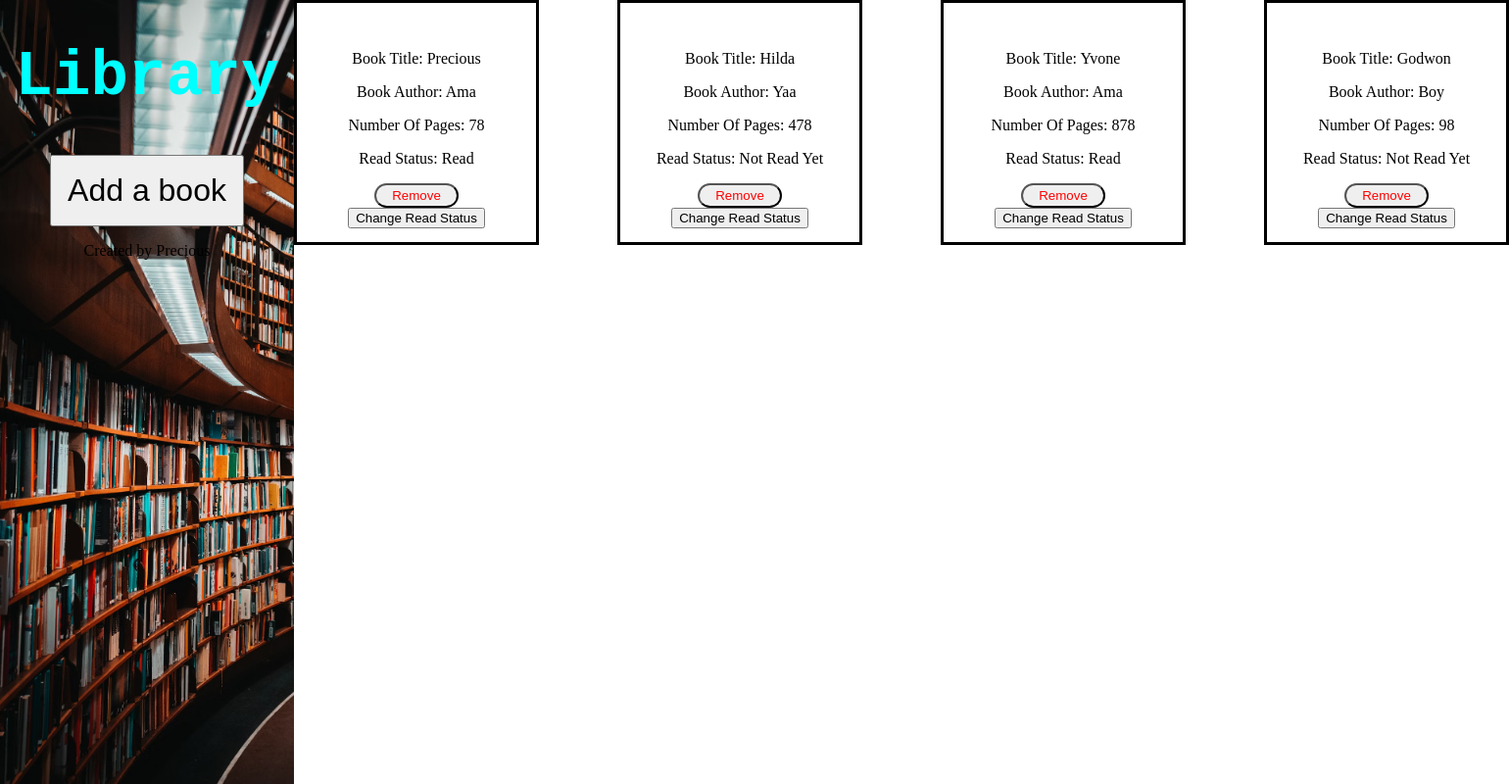
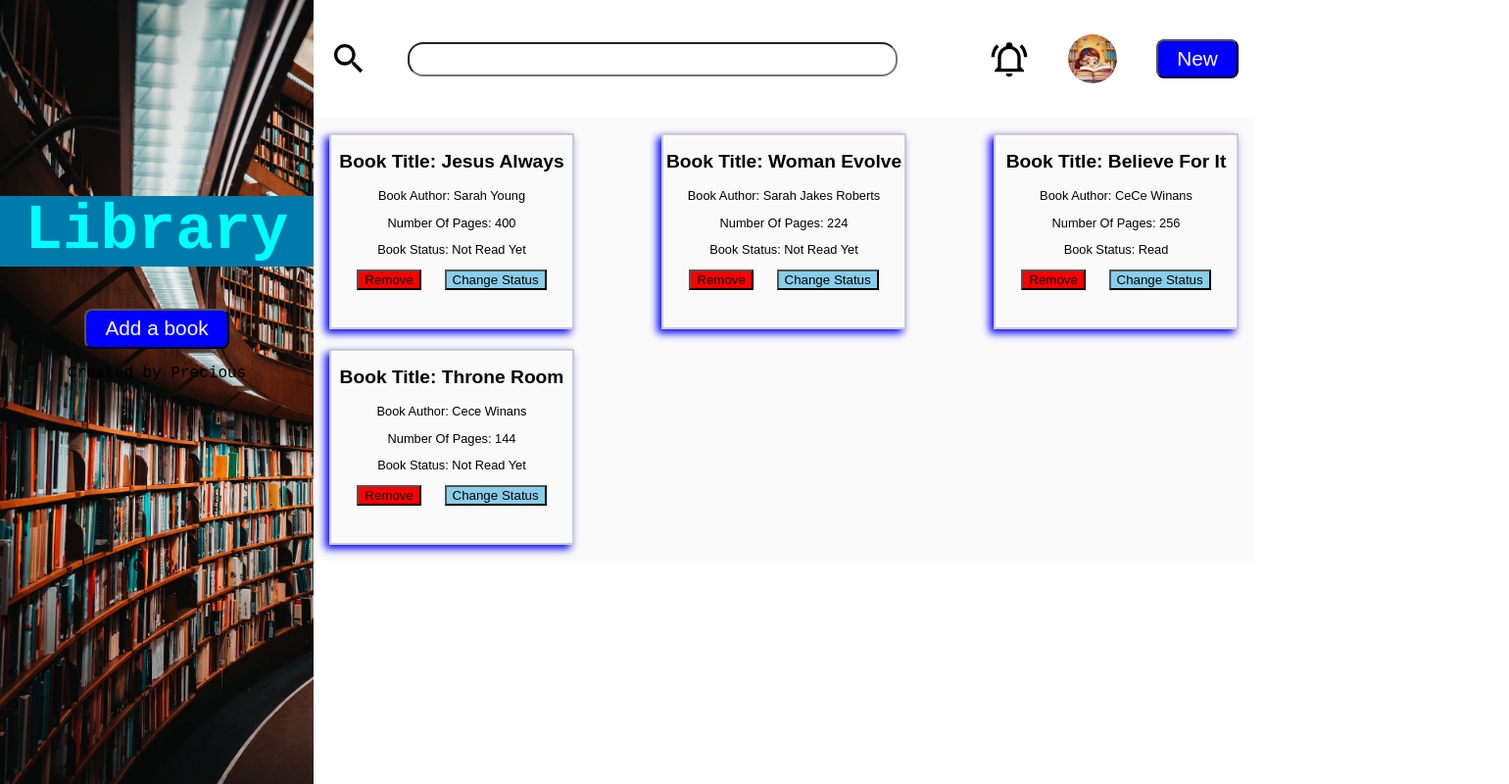
Before and after one commit to preciouskusi17/library-project, a plain HTML site: page index.html in a window 1280 px wide. Shown: the whole page at 98% size, 1540 px wide, since content can reach past the window. Drawn offline with Linux system fonts and the light colour scheme.

Commit message:
Add some styles to the library page

```diff
--- a/index.html
+++ b/index.html
@@ -8,13 +8,24 @@
     <script src="script.js" defer></script>
 </head>
 <body>
-    <div class="img">
-        <h1 style="color: aqua; font-size: 4rem; font-family: 'Courier New', Courier, monospace;">Library</h1>
+    <div class="grid">
+        <div class="sidebar">
+            <h1 style="color: aqua;background: rgb(0, 122, 170); font-size: 5vw;margin-top: 200px; font-family: 'Courier New', Courier, monospace;">Library</h1>
             <p><button id="add">Add a book</button></p>
             <footer>Created by Precious</footer>
         </div>
 
-    <div>
+         <div class="nav">
+                <img src="./img/search.svg" alt="">
+                <input type="search">
+
+                <img src="./img/notify.svg" alt="">
+                <img class="libimg" src="./img/library.jpeg" alt="">
+                <button>New</button>
+
+        </div>
+
+        <div class="content">
             <dialog>
                 <form id="box-form" method="dialog">
                 <label for="title" >Book's Title:<input required type="text" id="title" name="title" ></label>
@@ -28,5 +39,6 @@
             </dialog>
             <div id="container"></div>
         </div>
+    </div>
 </body>
 </html>
--- a/script.js
+++ b/script.js
@@ -18,10 +18,10 @@ function addBookToLibrary(title,author,pages,read){
     showBox()
 }
 
-addBookToLibrary('precious', 'ama', 78, 'True')
-addBookToLibrary(' hilda', 'yaa', 478, '')
-addBookToLibrary(' yvone', 'ama', 878, 'true')
-addBookToLibrary('godwon','boy',98, '')
+addBookToLibrary('Jesus Always', 'Sarah Young', 400, '')
+addBookToLibrary(' Woman Evolve', ' Sarah Jakes Roberts', 224, '')
+addBookToLibrary('Believe for It', ' CeCe Winans', 256, 'true')
+addBookToLibrary('Throne Room',' Cece Winans',144, '')
 
 
 
@@ -39,11 +39,11 @@ function showBox(){
 
     let bookItem= document.createElement('div');
      bookItem.classList.add('mybooks');
-    bookItem.innerHTML=`<p>Book Title: ${book.title}</p> <p>Book Author: ${book.author}</p>
-         <p>Number of Pages: ${book.pages}</p> <p>Read Status: ${book.read?"Read": "Not Read Yet"}</p>
+    bookItem.innerHTML=`<h2>Book Title: ${book.title}</h2> <p>Book Author: ${book.author}</p>
+         <p>Number of Pages: ${book.pages}</p> <p>Book Status: ${book.read?"Read": "Not Read Yet"}</p>
             <div id="btn">
         <button class="remove" onclick="removeBook(${i})">Remove</button>
-        <button onclick= toggleRead(${i})>Change Read Status</button>
+        <button class="change" onclick= toggleRead(${i})>Change Status</button>
     </div> `;
 
     container.appendChild(bookItem)
--- a/style.css
+++ b/style.css
@@ -1,49 +1,72 @@
 body{
     margin: 0;
     padding: 0;
-    display: grid;
-    grid-template-columns: 300px 1fr;
+    box-sizing: border-box;
+    font-family: 'Courier New', Courier, monospace,'Times New Roman', Times, serif;
 }
 
-form>label{
-    display: block;
-    padding: 1rem;
+.grid{
+    display: grid;
+    grid-template-columns: 25vw 75vw;
+    grid-template-rows: 15vh 85vh;
 }
+
+.sidebar{
+    grid-row: 1/3;
+    background: url(./img/img.avif) no-repeat;
+    background-size: cover;
+    text-align: center;
+}
+
+.sidebar button{
+        padding:.8rem ;
+        font-size:1.5rem;
+        border-radius: 8px;
+    }
+
+.nav{
+    background-color: white;
+    display: flex;
+    padding: 0 1rem;
+    gap: 40px;
+    align-items: center;
+
+}
+
+.nav>input{width: min(500px, 70vw);height: 35px;border-radius: 16px; margin-right: auto;}
+img{width: 40px;}
+
+.sidebar button, .nav button {
+    color: white;
+    font-size: 1.3rem;
+    background-color: blue;
+    padding: .4rem 1.2rem;
+    border-radius: .5rem;
+}
+
+.libimg{width: 50px; height: 50px; border-radius: 50%;}
 
 #container{
     display: grid;
-    gap: 80px;
-    grid-template: 250px/ repeat(4, 250px);
+    min-width: 800px;
+    grid-template-columns: repeat(3,250px);
+    grid-auto-rows: 200px;
+    padding: 1rem;
+    gap: 20px;
+    background-color: #fafafa;
+    justify-content: space-between;
+
 }
 
 .mybooks{
-    /* width: 300px;
-    height: 300px; */
-    border: solid;
+    text-transform: capitalize;
+    font: .8em sans-serif;
+    border: solid 2px #ccc;
     text-align: center;
-    text-transform: capitalize;
-    padding: 2rem;
-    box-sizing: border-box;
+    box-shadow: -4px 4px 8px blue;
 }
 
-.remove{
-    color: red;
-    border-radius: 16px;
-    padding: .2rem 1rem;
-}
+ .remove{ margin-right: 20px; background: red;}
+ .change{background: skyblue;}
 
-
-
-.img{
-    height: 100vh;
-    width: 300px;
-    background: url(./img/img.avif) no-repeat pink;
-    background-size: cover;
-    text-align: center;
-
-}
-
-.img button{
-    padding: 1rem;
-    font-size: 2rem;
-}
+ label{display: block; padding: 1rem;}
```
Also changed, not shown: img/library.jpeg (added), img/notify.svg (added), img/search.svg (added), img/setting.svg (added), img/support.svg (added). Lines whose indentation alone changed are shown as unchanged.
